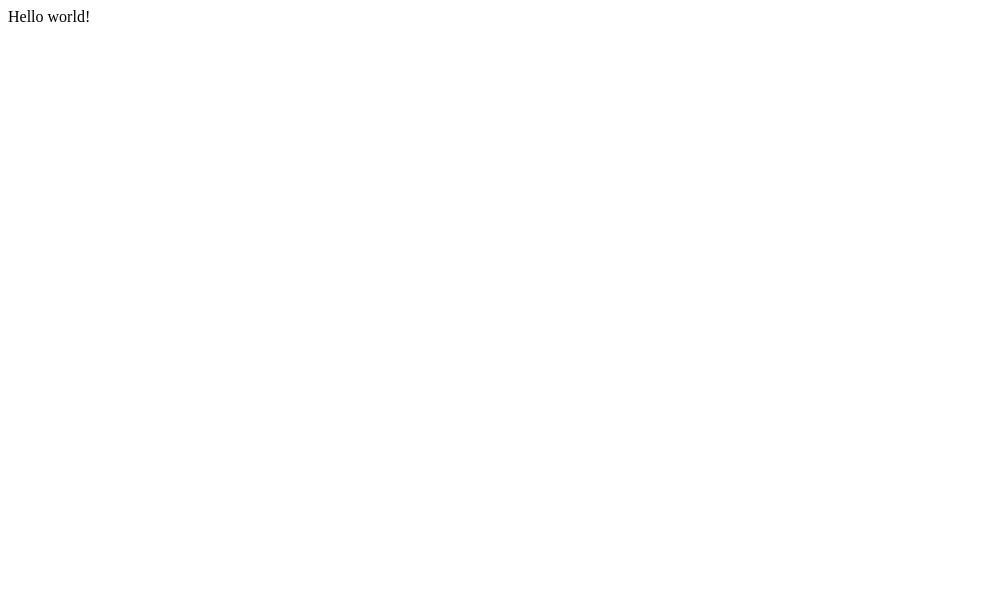
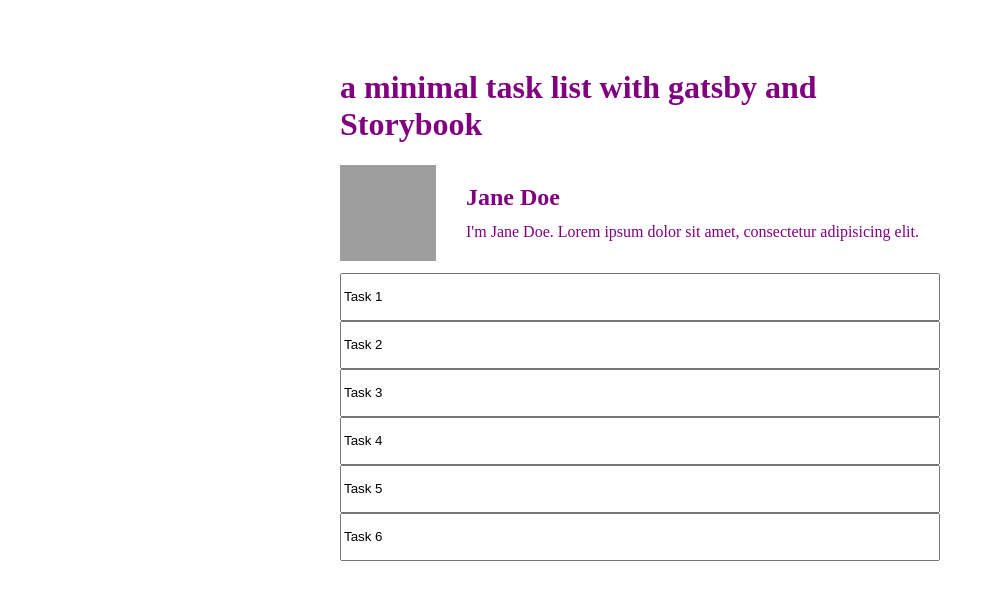
Before and after one commit to jonniebigodes/gatsby_storybook_5_3, a Gatsby site: page / in a window 1280 px wide. Shown: the whole page, without its empty margins (0-995 px from the left). Built offline with nearby package versions, Linux system fonts and the light colour scheme; Gatsby itself is replaced by a stand-in of ours; grey boxes are pictures that could not be loaded.

Commit message:
first commit

```diff
--- /dev/null
+++ b/content/Tasks.json
@@ -0,0 +1,38 @@
+[
+    {
+        "id": "1",
+        "title": "Task 1",
+        "state": "Task_INBOX",
+        "updated_at": "2020-01-01"
+    },
+    {
+        "id": "2",
+        "title": "Task 2",
+        "state": "Task_INBOX",
+        "updated_at": "2020-01-01"
+    },
+    {
+        "id": "3",
+        "title": "Task 3",
+        "state": "Task_INBOX",
+        "updated_at": "2020-01-01"
+    },
+    {
+        "id": "4",
+        "title": "Task 4",
+        "state": "Task_INBOX",
+        "updated_at": "2020-01-01"
+    },
+    {
+        "id": "5",
+        "title": "Task 5",
+        "state": "Task_INBOX",
+        "updated_at": "2020-01-01"
+    },
+    {
+        "id": "6",
+        "title": "Task 6",
+        "state": "Task_INBOX",
+        "updated_at": "2020-01-01"
+    }
+]
--- a/gatsby-config.js
+++ b/gatsby-config.js
@@ -6,4 +6,15 @@
 
 module.exports = {
   /* Your site config here */
+  plugins:[
+    {
+      resolve: `gatsby-source-filesystem`,
+      options: {
+        name: `content`,
+        path: `${__dirname}/content/`,
+      },
+    },
+    `gatsby-transformer-json`,
+    `gatsby-plugin-styled-components`
+  ]
 }
--- /dev/null
+++ b/src/components/GlobalStyle.js
@@ -0,0 +1,19 @@
+import React from "react"
+import { createGlobalStyle } from "styled-components"
+const GlobalStyle = createGlobalStyle`
+  body {
+    color: ${props => (props.theme === "purple" ? "purple" : "white")};
+    margin: 3rem auto;
+    max-width: 600px;
+    display: flex;
+    flex-direction: column;
+    align-items: center;
+    justify-content: center;
+  }
+`
+export default ({ children }) => (
+  <React.Fragment>
+    <GlobalStyle theme="purple" />
+    {children}
+  </React.Fragment>
+)
--- /dev/null
+++ b/src/components/IndexScreen.js
@@ -0,0 +1,37 @@
+import React from "react"
+import Tasks from "./Tasks"
+import User from './User'
+import { useStaticQuery, graphql } from "gatsby"
+
+const PureIndexScreen = ({ data }) => {
+
+  const {allTasksJson}=data
+  const {edges}= allTasksJson
+  return <Tasks taskList={edges}/>
+}
+
+const IndexScreen = props => {
+  const AllTasksDataResult = useStaticQuery(graphql`
+    query fetchAllTasks {
+      allTasksJson {
+        edges {
+          node {
+            id
+            title
+            state
+            updated_at
+          }
+        }
+      }
+    }
+  `)
+
+  return (
+      <div>
+          <h1>a minimal task list with gatsby and Storybook</h1>
+          <User userInfo={props.userData}/>
+          <PureIndexScreen {...props} data={AllTasksDataResult} />
+      </div>
+  )
+}
+export default IndexScreen
--- /dev/null
+++ b/src/components/Task.js
@@ -0,0 +1,34 @@
+import React from "react"
+import styled, { css } from "styled-components"
+
+const TaskWrapper = styled.div`
+  font-size: 14px;
+  line-height: 20px;
+  display: flex;
+  flex-wrap: wrap;
+  height: 3rem;
+  width: 100%;
+  ${props =>
+    props.disabled &&
+    css`
+      background: #aaa;
+    `}
+  transition: all ease-out 150ms;
+`
+
+const TaskInput = styled.input`
+  width: 100%;
+  text-overflow: ellipsis;
+  ${props =>
+    props.disabled &&
+    css`
+      color: #aaa;
+    `}
+`
+
+const Task = ({ taskInfo }) => (
+  <TaskWrapper>
+    <TaskInput value={taskInfo.node.title} readonly placeholder="Input title" />
+  </TaskWrapper>
+)
+export default Task
--- /dev/null
+++ b/src/components/Tasks.js
@@ -0,0 +1,28 @@
+import React from "react"
+import styled from "styled-components"
+import Task from './Task'
+const TasksWrapper = styled.div`
+  font-size: 14px;
+  line-height: 20px;
+  display: flex;
+  flex-wrap: wrap;
+  height: 3rem;
+  width: 100%;
+`
+const Tasks = ({taskList }) => {
+  if (taskList.length === 0) {
+    return (
+      <TasksWrapper>
+        <h1>Good news, you have no tasks! All good</h1>
+      </TasksWrapper>
+    )
+  }
+  return (
+    <TasksWrapper>
+      {taskList.map(task => (
+        <Task taskInfo={task} key={task.node.id}/>
+      ))}
+    </TasksWrapper>
+  )
+}
+export default Tasks
--- /dev/null
+++ b/src/components/User.js
@@ -0,0 +1,38 @@
+import React from "react"
+import styled from "styled-components"
+const UserWrapper = styled.div`
+  display: flex;
+  align-items: center;
+  margin: 0 auto 12px auto;
+  &:last-child {
+    margin-bottom: 0;
+  }
+`
+const Avatar = styled.img`
+  flex: 0 0 96px;
+  width: 96px;
+  height: 96px;
+  margin: 0;
+`
+const Description = styled.div`
+  flex: 1;
+  margin-left: 18px;
+  padding: 12px;
+`
+const Username = styled.h2`
+  margin: 0 0 12px 0;
+  padding: 0;
+`
+const Excerpt = styled.p`
+  margin: 0;
+`
+const User = ({userInfo}) => (
+  <UserWrapper>
+    <Avatar src={userInfo.avatar} alt="" />
+    <Description>
+      <Username>{userInfo.username}</Username>
+      <Excerpt>{userInfo.excerpt}</Excerpt>
+    </Description>
+  </UserWrapper>
+)
+export default User
--- a/src/pages/index.js
+++ b/src/pages/index.js
@@ -1,3 +1,18 @@
 import React from "react"
-
-export default () => <div>Hello world!</div>
+import GlobalStyle from "../components/GlobalStyle"
+import IndexScreen from "../components/IndexScreen"
+export default () => (
+  <>
+    <GlobalStyle>
+      <IndexScreen
+        userData={{
+          username: "Jane Doe",
+          avatar:
+            "https://s3.amazonaws.com/uifaces/faces/twitter/adellecharles/128.jpg",
+          excerpt:
+            "I'm Jane Doe. Lorem ipsum dolor sit amet, consectetur adipisicing elit.",
+        }}
+      />
+    </GlobalStyle>
+  </>
+)
```
Also changed, not shown: package.json (+21 -3 lines), src/components/IndexScreen.stories.js (added, +16 -0 lines), src/components/Task.stories.js (added, +34 -0 lines), src/components/Tasks.stories.js (added, +70 -0 lines), src/components/User.stories.js (added, +48 -0 lines), stories/0-Welcome.stories.js (added, +14 -0 lines), stories/1-Button.stories.js (added, +18 -0 lines), .storybook/main.js (added), .storybook/preview.js (added), .storybook/webpack.config.js (added), 1 other file.
